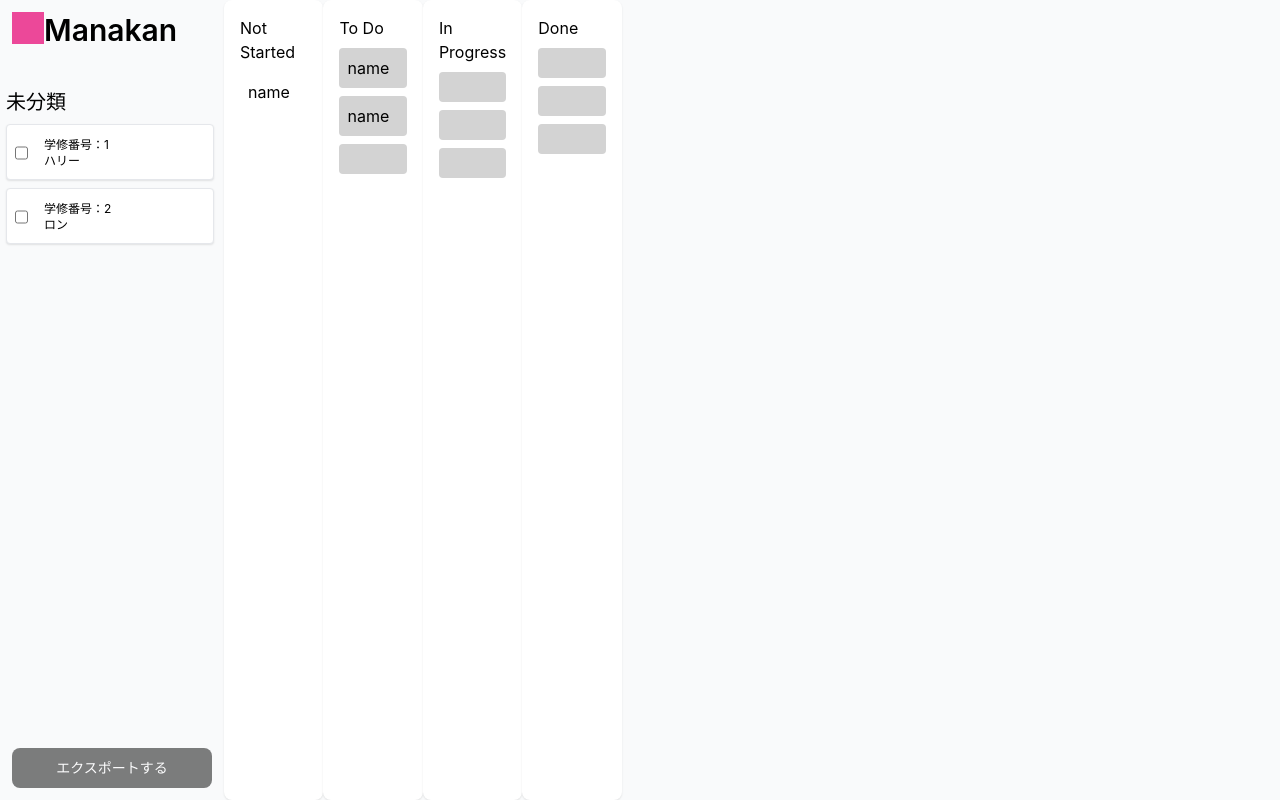
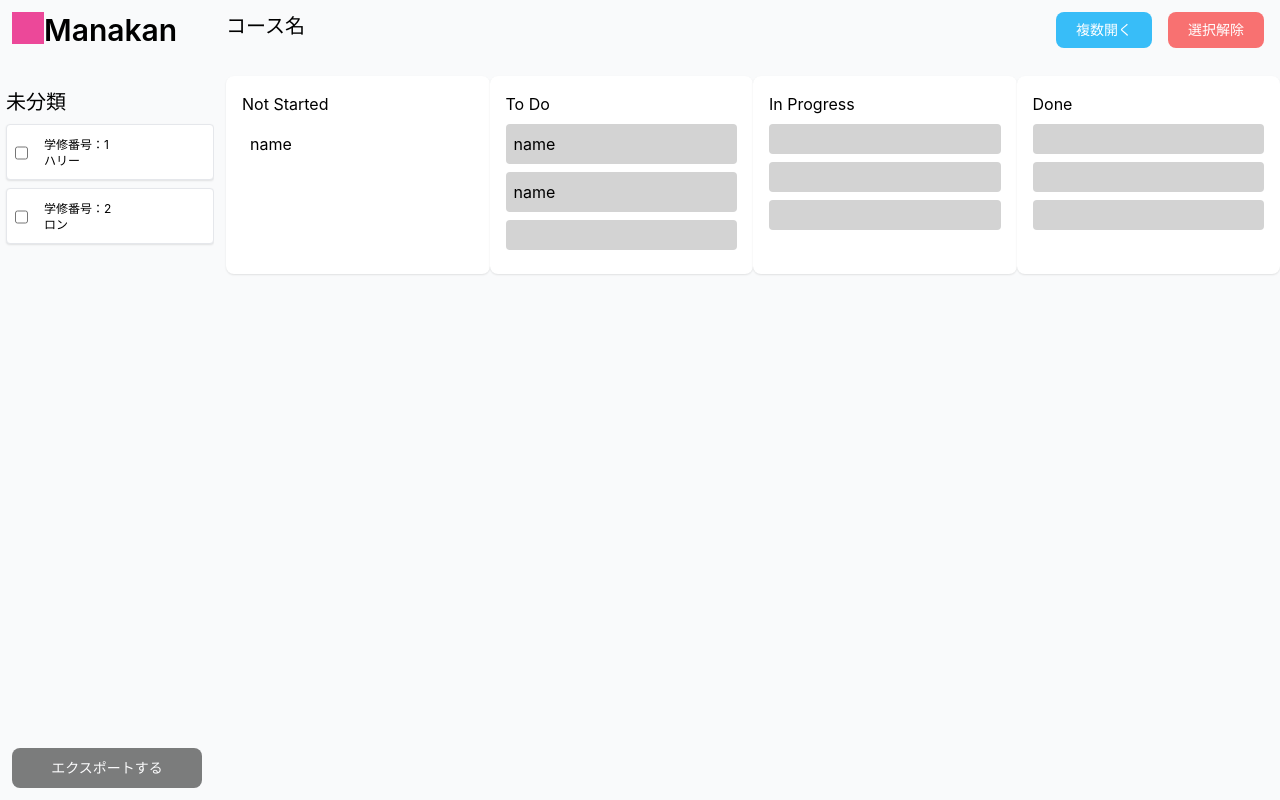
Before and after one commit to ChubachiPT2024/manakan, a React (Vite) app: page /#/classification in a window 1280 px wide. Built offline with nearby package versions, Linux system fonts and the light colour scheme.

Commit message:
Classification画面のトップボタンの追加

```diff
--- a/src/presentation/classification/components/Container.tsx
+++ b/src/presentation/classification/components/Container.tsx
@@ -9,6 +9,7 @@ import { GradeColumn } from './GradeColumn'
 import { RankRow } from './RankRow'
 import { SubmissionCard } from './SubmissionCard'
 import { SideMenu } from './SideMenu'
+import { SelectedButton } from './SelectedButton'
 
 type Task = {
   name: string
@@ -29,9 +30,7 @@ const Container = () => {
       rowLevel: 'B',
     },
   ])
-  //handleDragEndの中身持って来る
-  //debug
-  //これをベースにするなら、tasksの中身を変える＆＆UIを変える
+
   function handleDragEnd(event: DragEndEvent) {
     const { active, over } = event
     console.log(over?.id)
@@ -65,23 +64,54 @@ const Container = () => {
       studentName: 'ハリー',
       status: 'todo',
       gradeRowLevel: null,
+      isChecked: false,
     },
     {
       id: 2,
       studentName: 'ロン',
       status: 'todo',
       gradeRowLevel: null,
+      isChecked: true,
     },
   ]
+
+  const isCheckedInSubmissions = !submissions.some(
+    (submission) => submission.isChecked
+  )
+  const [isDisabled, setIsDisabled] = useState<boolean>(isCheckedInSubmissions)
   return (
     <>
       <DndContext onDragEnd={handleDragEnd}>
+        <div className="flex h-screen">
           {/* sidemenu */}
-        <div className="flex h-screen">
           <SideMenu submissions={submissions} />
+          {/* corse title & select button*/}
+          <div className="pt-3 pl-3 w-screen">
+            <div className="pb-7 flex justify-between">
+              <h1 className="text-xl">コース名</h1>
+              <div>
+                <SelectedButton
+                  styles="bg-sky-400"
+                  title="複数開く"
+                  isDisabled={isDisabled}
+                  onClick={() => {}}
+                />
+                <SelectedButton
+                  styles="bg-red-400"
+                  title="選択解除"
+                  isDisabled={isDisabled}
+                  onClick={() => {}}
+                />
+              </div>
+            </div>
+            {/* canban */}
             <div style={{ display: 'flex', justifyContent: 'space-between' }}>
               {columns.map((column) => (
-              <GradeColumn key={column.id} id={column.id} title={column.title}>
+                <GradeColumn
+                  key={column.id}
+                  id={column.id}
+                  title={column.title}
+                >
                   {column.singleRow ? (
                     <RankRow
                       status={column.id}
@@ -135,9 +165,7 @@ const Container = () => {
               ))}
             </div>
           </div>
-        {/* corse title */}
-        {/* select button */}
-        {/* canban */}
+        </div>
       </DndContext>
     </>
   )
--- /dev/null
+++ b/src/presentation/classification/components/SelectedButton.tsx
@@ -0,0 +1,28 @@
+import { useDroppable } from '@dnd-kit/core'
+import { ReactNode, MouseEventHandler } from 'react'
+
+interface SelectedButtonProps {
+  styles: string
+  title: string
+  isDisabled: boolean
+  onClick: MouseEventHandler<HTMLButtonElement>
+}
+
+export function SelectedButton({
+  styles,
+  title,
+  isDisabled,
+  onClick,
+}: SelectedButtonProps) {
+  return (
+    <button
+      className={`text-sm text-white mr-4 w-24 h-9 rounded-lg ${styles} ${
+        isDisabled ? 'opacity-50 cursor-not-allowed' : undefined
+      }`}
+      disabled={isDisabled}
+      onClick={onClick}
+    >
+      {title}
+    </button>
+  )
+}
--- a/src/presentation/classification/components/submission.tsx
+++ b/src/presentation/classification/components/submission.tsx
@@ -3,4 +3,5 @@ type Submission = {
   studentName: string
   status: string
   gradeRowLevel: string | null
+  isChecked: boolean
 }
```
Lines whose indentation alone changed are shown as unchanged.
